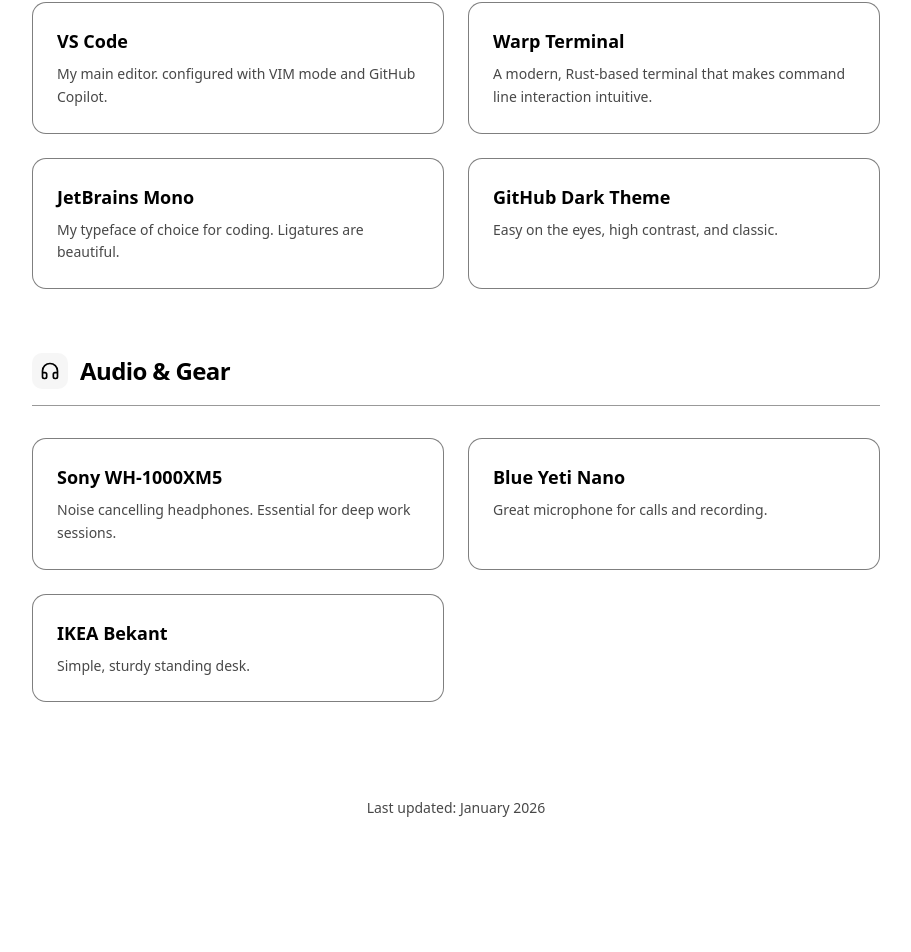
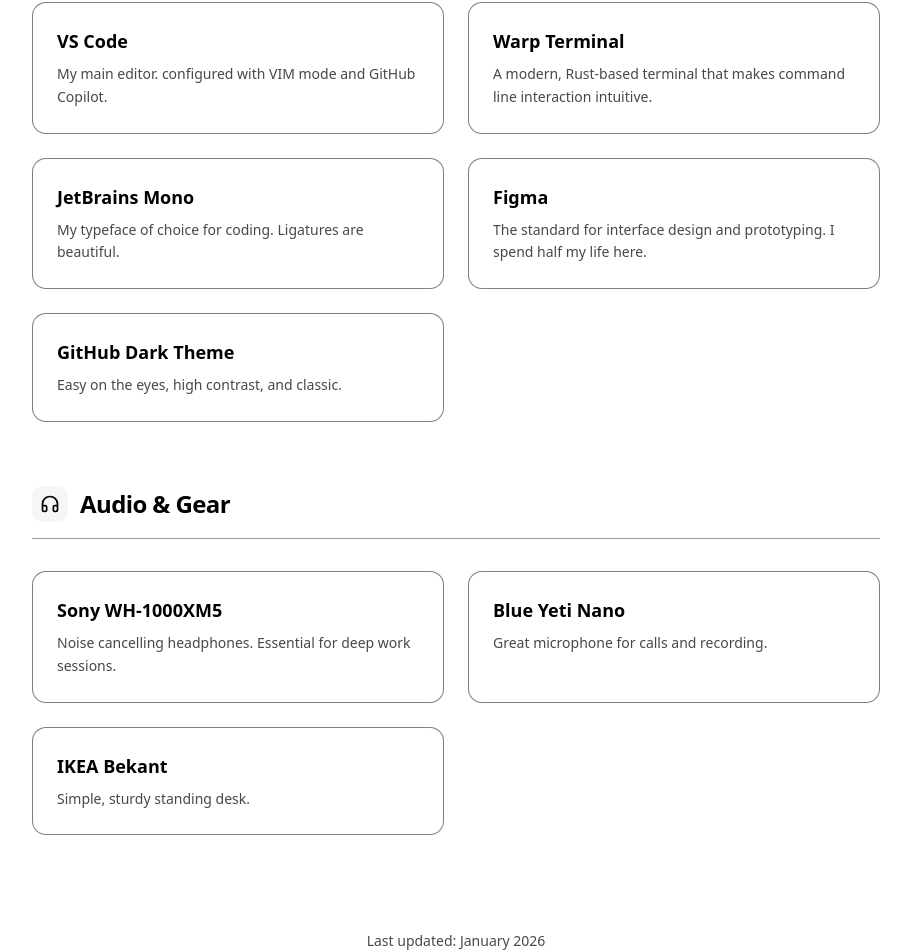
Before and after one commit to trahoangdev/portfolio-trahoangdev, a Next.js app: page /uses in a window 1280 px wide. Shown: the part 839-1791 px from the top of the page, without its empty margins (184-1095 px from the left). Before the commit the page ends 1753 px from the top, so only its background shows below. Built offline with nearby package versions, Linux system fonts and the light colour scheme; no server answers.

Commit message:
feat: introduce a "Uses" page with categorized tools and their corresponding icons.

```diff
--- a/src/app/uses/page.tsx
+++ b/src/app/uses/page.tsx
@@ -56,6 +56,10 @@
             {
                 title: 'JetBrains Mono',
                 description: 'My typeface of choice for coding. Ligatures are beautiful.'
+            },
+            {
+                title: 'Figma',
+                description: 'The standard for interface design and prototyping. I spend half my life here.'
             },
             {
                 title: 'GitHub Dark Theme',
--- a/src/infrastructure/tools/toolData.ts
+++ b/src/infrastructure/tools/toolData.ts
@@ -85,6 +85,13 @@
     description: 'Relational backbone with JSON support and materialized views.',
   },
   {
+    id: 'mysql',
+    name: 'MySQL',
+    techId: 'mysql',
+    category: 'SQL',
+    description: 'The world\'s most popular open-source database.',
+  },
+  {
     id: 'sqlite',
     name: 'SQLite',
     techId: 'sqlite',
@@ -113,6 +120,13 @@
     description: 'Daily driver editor tuned for rapid experimentation.',
   },
   {
+    id: 'figma',
+    name: 'Figma',
+    techId: 'figma',
+    category: 'App',
+    description: 'The standard for interface design and prototyping.',
+  },
+  {
     id: 'github-desktop',
     name: 'GitHub',
     techId: 'github',
--- a/src/lib/iconMapping.ts
+++ b/src/lib/iconMapping.ts
@@ -27,6 +27,8 @@
   SiVercel,
   SiNestjs,
   SiSupabase,
+  SiFigma,
+  SiMysql,
 } from 'react-icons/si';
 import { VscCode } from 'react-icons/vsc';
 
@@ -73,4 +75,6 @@
   github: FaGithub,
   'discord.py': FaDiscord,
   discordpy: FaDiscord,
+  figma: SiFigma,
+  mysql: SiMysql,
 };
```
